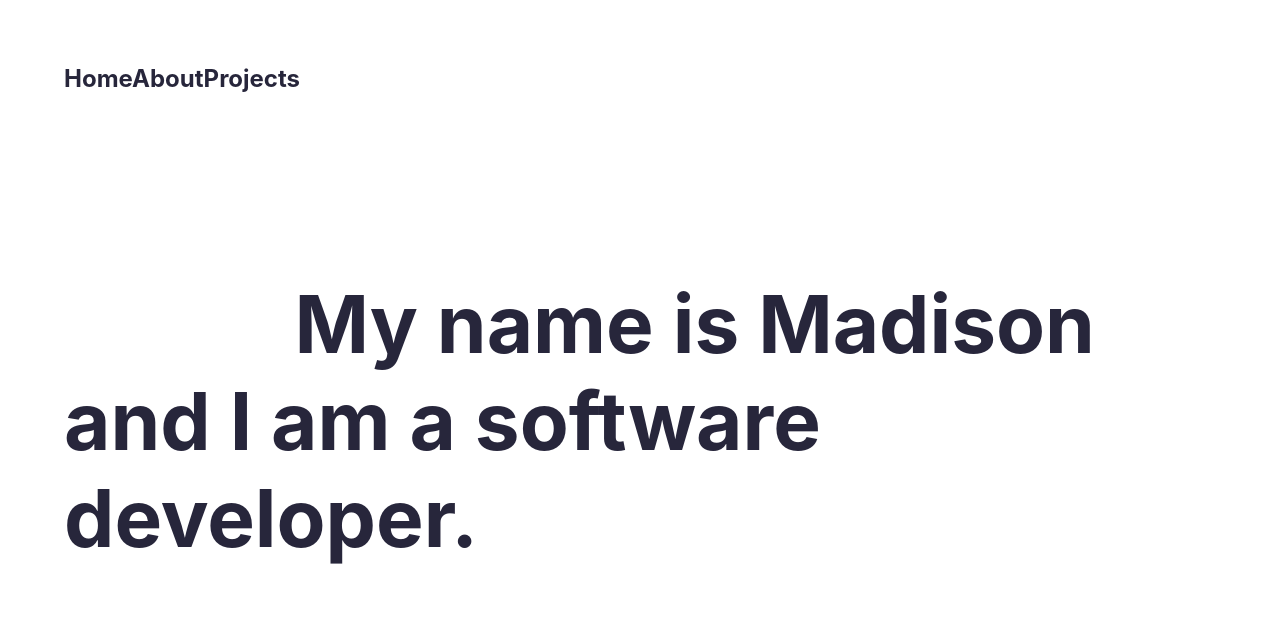
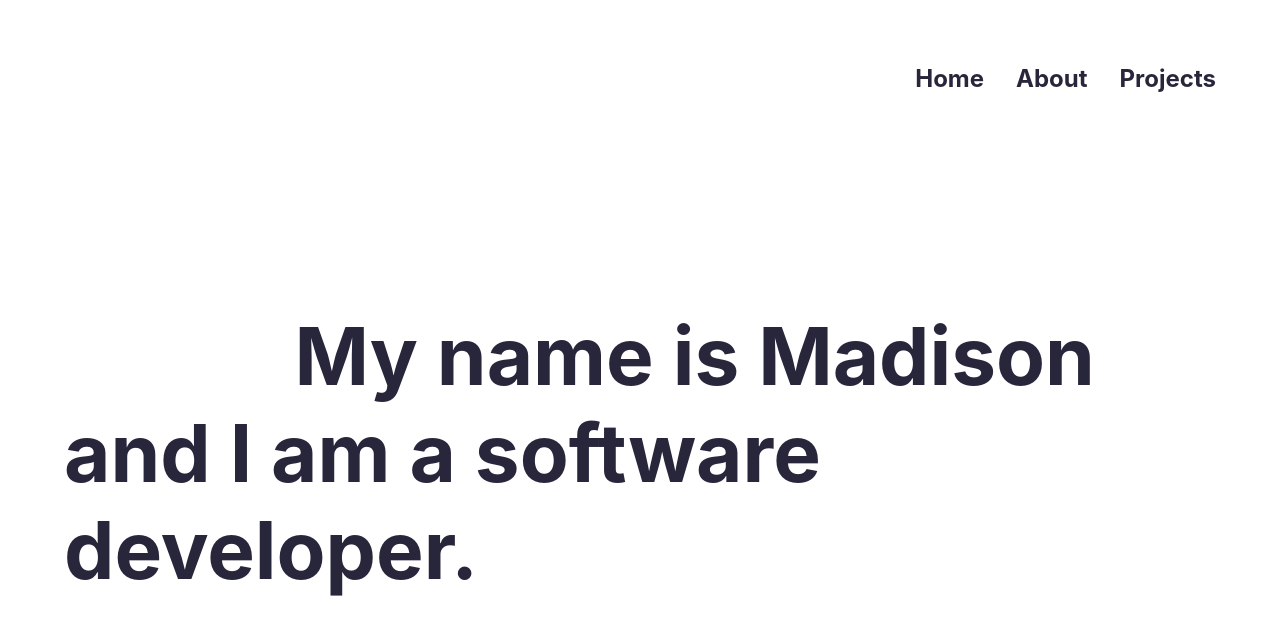
Before and after one commit to madisonlowe/mySiteReact, a React (Create React App) app: page / in a window 1280 px wide. Shown: the top 634 px of the page. Built offline with nearby package versions, Linux system fonts and the light colour scheme.

Commit message:
Fixed 'About' route with CSS.

```diff
--- a/src/Components/App/App.css
+++ b/src/Components/App/App.css
@@ -5,7 +5,6 @@ a {
 }
 
 .App {
-  text-align: none;
   padding: 5%;
   color: var(--main-dark);
   min-height: 100%;
@@ -14,7 +13,7 @@ a {
 .navigation {
   display: flex;
   flex-wrap: wrap;
-  justify-content: flex-end;
+  justify-content: right;
   gap: 2rem;
   margin: auto;
 }
@@ -37,6 +36,10 @@ a {
 }
 
 /* Code for about.js. */
+.about-container {
+  width: 90vw;
+}
+
 .about-desc {
   width: 730px;
   line-height: 200%;
--- a/src/Components/App/App.js
+++ b/src/Components/App/App.js
@@ -9,7 +9,7 @@ function App() {
   return (
     <main className="App">
       <Routes>
-        <Route path="/" element={<Navigation />} className="navigation">
+        <Route path="/" element={<Navigation />}>
           <Route index element={<Home />} />
           <Route path="about" element={<About />} />
           <Route path="projects" element={<Projects />} />
--- a/src/routes/about.js
+++ b/src/routes/about.js
@@ -2,10 +2,11 @@ export default function About() {
   return (
     <main>
       <h1>About.</h1>
+      <div className="about-container">
         <section className="about-desc">
           <h2>
-          I’m a full-stack software developer, based in the North of England. I
-          like making things and solving problems.
+            I’m a full-stack software developer, based in the North of England.
+            I like making things and solving problems.
           </h2>
           <p>
             Having previously studied English Literature, and worked in retail,
@@ -16,10 +17,10 @@ export default function About() {
             development would allow me to do just that.
           </p>
           <p>
-          I got stuck in, completing the SheCodes Basics Introduction to Coding
-          and freeCodeCamp’s Responsive Web Design certifications in Spring
-          2022. This led me to the School of Code, where I was selected as one
-          of 150 bootcampers – out of nearly 3000 applicants – to train
+            I got stuck in, completing the SheCodes Basics Introduction to
+            Coding and freeCodeCamp’s Responsive Web Design certifications in
+            Spring 2022. This led me to the School of Code, where I was selected
+            as one of 150 bootcampers – out of nearly 3000 applicants – to train
             full-time from April through August in software development.
           </p>
           <p>
@@ -33,6 +34,7 @@ export default function About() {
             <a href="https://github.com/madisonlowe">GitHub</a>.{" "}
           </p>
         </section>
+      </div>
     </main>
   );
 }
--- a/src/routes/navigation.js
+++ b/src/routes/navigation.js
@@ -2,7 +2,7 @@ import { Link, Outlet } from "react-router-dom";
 
 export default function Navigation() {
   return (
-    <nav>
+    <nav className="navigation">
       <Link to="/" className="nav-item">
         Home
       </Link>
```
Lines whose indentation alone changed are shown as unchanged.
